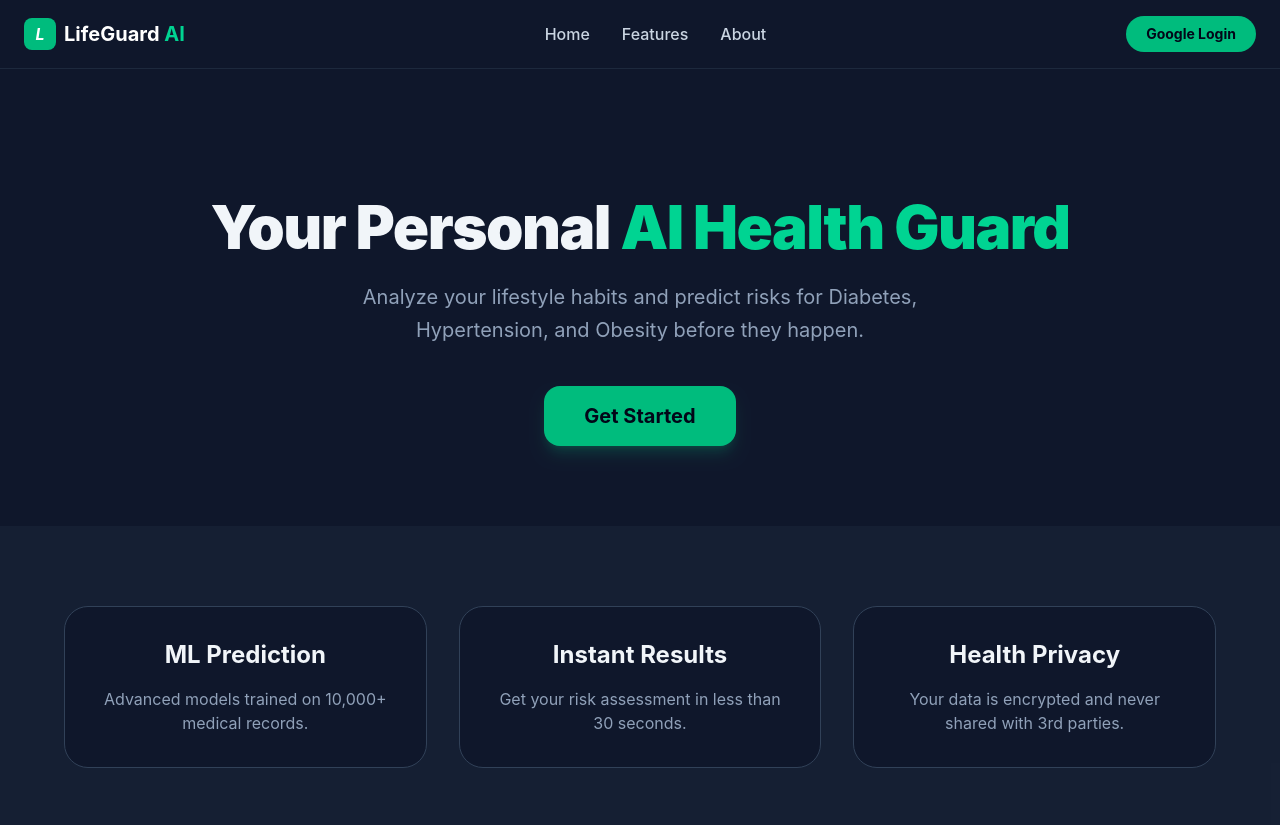
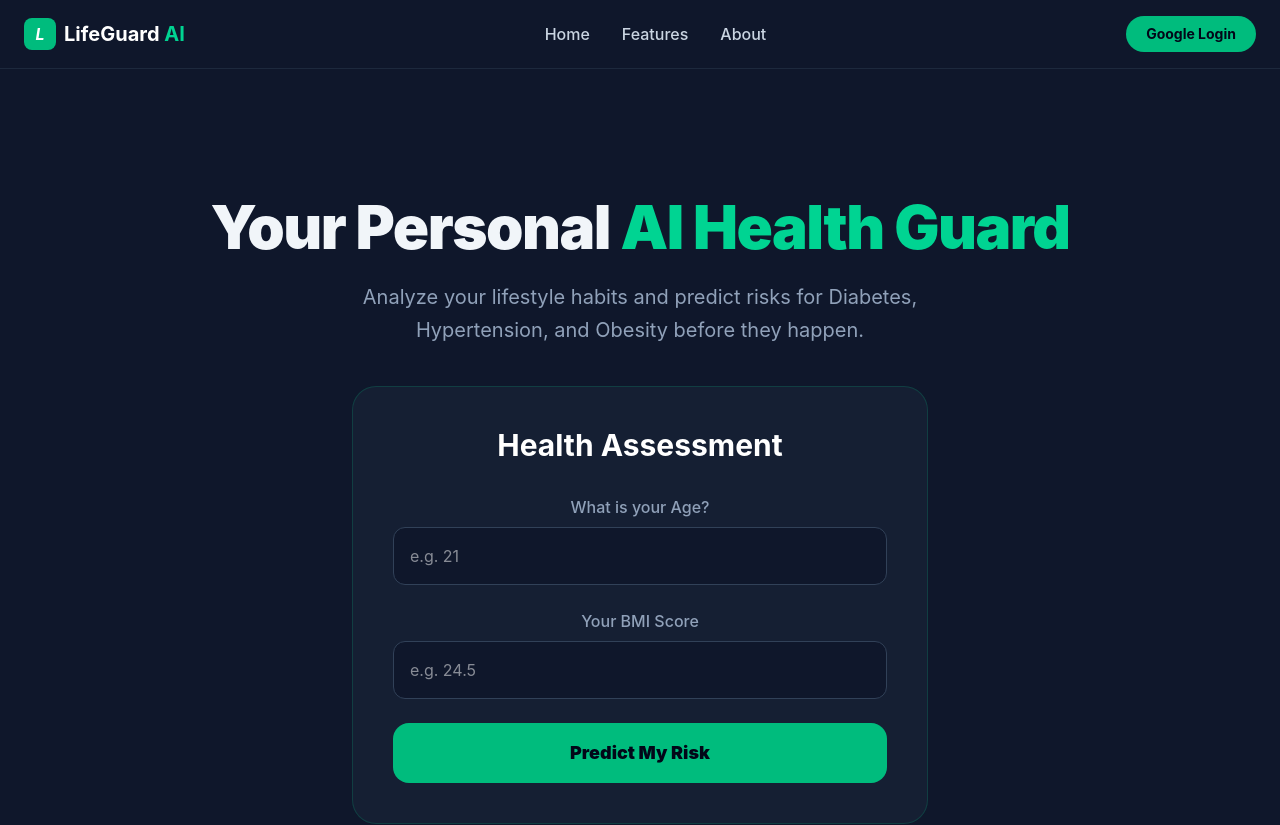
Before and after one commit to shettygmanvil-boop/LifeGuard.AI, a React (Vite) app in the folder frontend/: page / in a window 1280 px wide. Shown: the top 825 px of the page. Built offline with nearby package versions, Linux system fonts and the light colour scheme.

Commit message:
Day 8: Added interactive HealthForm and state logic

```diff
--- a/frontend/src/App.jsx
+++ b/frontend/src/App.jsx
@@ -1,4 +1,5 @@
 import Navbar from "./components/Navbar";
+import HealthForm from "./components/HealthForm";
 
 function App() {
   return (
@@ -13,24 +14,24 @@ function App() {
         <p className="text-xl text-slate-400 max-w-2xl mx-auto mb-10 leading-relaxed">
           Analyze your lifestyle habits and predict risks for Diabetes, Hypertension, and Obesity before they happen.
         </p>
-        <button className="bg-emerald-500 hover:bg-emerald-600 text-slate-950 font-bold py-4 px-10 rounded-2xl text-xl transition-all shadow-lg shadow-emerald-500/20">
-          Get Started
-        </button>
+
+        {/* 2. ADD THE FORM HERE */}
+        <HealthForm />
       </section>
 
       {/* FEATURES GRID */}
       <section className="py-20 bg-slate-800/50 px-6">
         <div className="max-w-6xl mx-auto grid md:grid-cols-3 gap-8 text-center">
           <div className="p-8 bg-slate-900 border border-slate-700 rounded-3xl">
-            <h3 className="text-2xl font-bold mb-4">ML Prediction</h3>
+            <h3 className="text-2xl font-bold mb-4 text-emerald-400">ML Prediction</h3>
             <p className="text-slate-400">Advanced models trained on 10,000+ medical records.</p>
           </div>
           <div className="p-8 bg-slate-900 border border-slate-700 rounded-3xl">
-            <h3 className="text-2xl font-bold mb-4">Instant Results</h3>
+            <h3 className="text-2xl font-bold mb-4 text-emerald-400">Instant Results</h3>
             <p className="text-slate-400">Get your risk assessment in less than 30 seconds.</p>
           </div>
           <div className="p-8 bg-slate-900 border border-slate-700 rounded-3xl">
-            <h3 className="text-2xl font-bold mb-4">Health Privacy</h3>
+            <h3 className="text-2xl font-bold mb-4 text-emerald-400">Health Privacy</h3>
             <p className="text-slate-400">Your data is encrypted and never shared with 3rd parties.</p>
           </div>
         </div>
--- a/frontend/src/components/HealthForm.jsx
+++ b/frontend/src/components/HealthForm.jsx
@@ -1,24 +1,70 @@
 import React, { useState } from 'react';
 
 const HealthForm = () => {
-  // 'useState' is how React remembers what you type in a box
-  const [age, setAge] = useState("");
+  // 1. STATE: These are the "memory cells" of your component
+  const [formData, setFormData] = useState({
+    age: "",
+    bmi: "",
+    smoker: "no"
+  });
+  const [isCalculating, setIsCalculating] = useState(false);
+  const [result, setResult] = useState(null);
+
+  // 2. THE HANDLER: This runs when the user clicks the button
+  const handleAnalyze = () => {
+    setIsCalculating(true);
+
+    // Simulate the AI "thinking" for 2 seconds
+    setTimeout(() => {
+      setIsCalculating(false);
+      setResult("Low Risk (Demo Mode)");
+    }, 2000);
+  };
 
   return (
-    <div className="max-w-xl mx-auto mt-10 p-8 bg-slate-800 rounded-3xl border border-slate-700">
-      <h2 className="text-2xl font-bold mb-6">Enter Your Details</h2>
-      <div className="flex flex-col gap-4">
-        <label className="text-slate-300">Your Age</label>
-        <input
-          type="number"
-          className="bg-slate-900 border border-slate-700 p-4 rounded-xl text-white outline-none focus:border-emerald-500"
-          value={age}
-          onChange={(e) => setAge(e.target.value)} // Update the 'remembered' age
-          placeholder="e.g. 25"
-        />
-        <button className="mt-4 bg-emerald-500 text-slate-950 font-bold py-3 rounded-xl hover:bg-emerald-400 transition-all">
-          Analyze Risk
+    <div className="max-w-xl mx-auto mt-10 p-10 bg-slate-800/50 rounded-3xl border border-emerald-500/20 backdrop-blur-sm">
+      <h2 className="text-3xl font-bold mb-8 text-white">Health Assessment</h2>
+
+      <div className="space-y-6">
+        {/* Input for Age */}
+        <div className="flex flex-col gap-2">
+          <label className="text-slate-400 font-medium">What is your Age?</label>
+          <input
+            type="number"
+            placeholder="e.g. 21"
+            className="bg-slate-900 border border-slate-700 p-4 rounded-xl text-white focus:border-emerald-500 outline-none transition-all"
+            value={formData.age}
+            onChange={(e) => setFormData({...formData, age: e.target.value})}
+          />
+        </div>
+
+        {/* Input for BMI */}
+        <div className="flex flex-col gap-2">
+          <label className="text-slate-400 font-medium">Your BMI Score</label>
+          <input
+            type="number"
+            placeholder="e.g. 24.5"
+            className="bg-slate-900 border border-slate-700 p-4 rounded-xl text-white focus:border-emerald-500 outline-none transition-all"
+            value={formData.bmi}
+            onChange={(e) => setFormData({...formData, bmi: e.target.value})}
+          />
+        </div>
+
+        {/* The Action Button */}
+        <button
+          onClick={handleAnalyze}
+          disabled={isCalculating}
+          className="w-full bg-emerald-500 hover:bg-emerald-400 disabled:bg-slate-700 text-slate-950 font-black py-4 rounded-2xl text-lg transition-all"
+        >
+          {isCalculating ? "AI is Analyzing..." : "Predict My Risk"}
         </button>
+
+        {/* 3. CONDITIONAL RENDERING: Shows the result only if it exists */}
+        {result && (
+          <div className="mt-6 p-4 bg-emerald-500/10 border border-emerald-500/50 rounded-xl text-emerald-400 text-center font-bold">
+            Result: {result}
+          </div>
+        )}
       </div>
     </div>
   );
```
